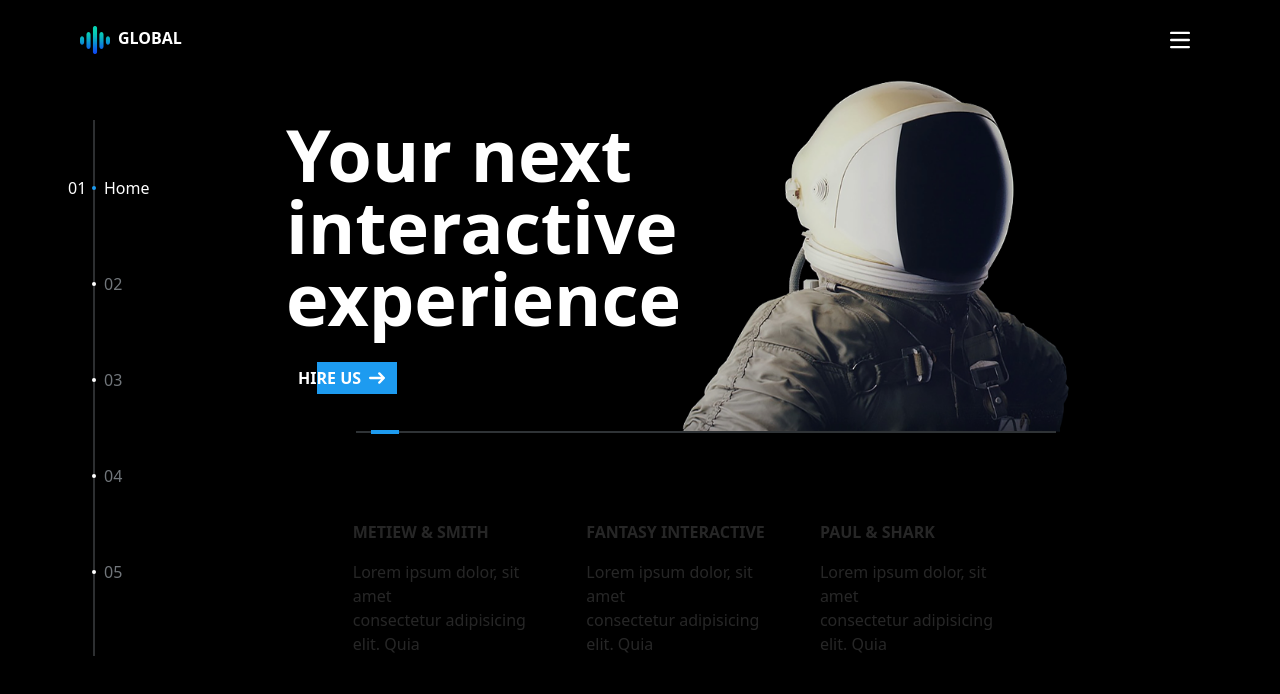
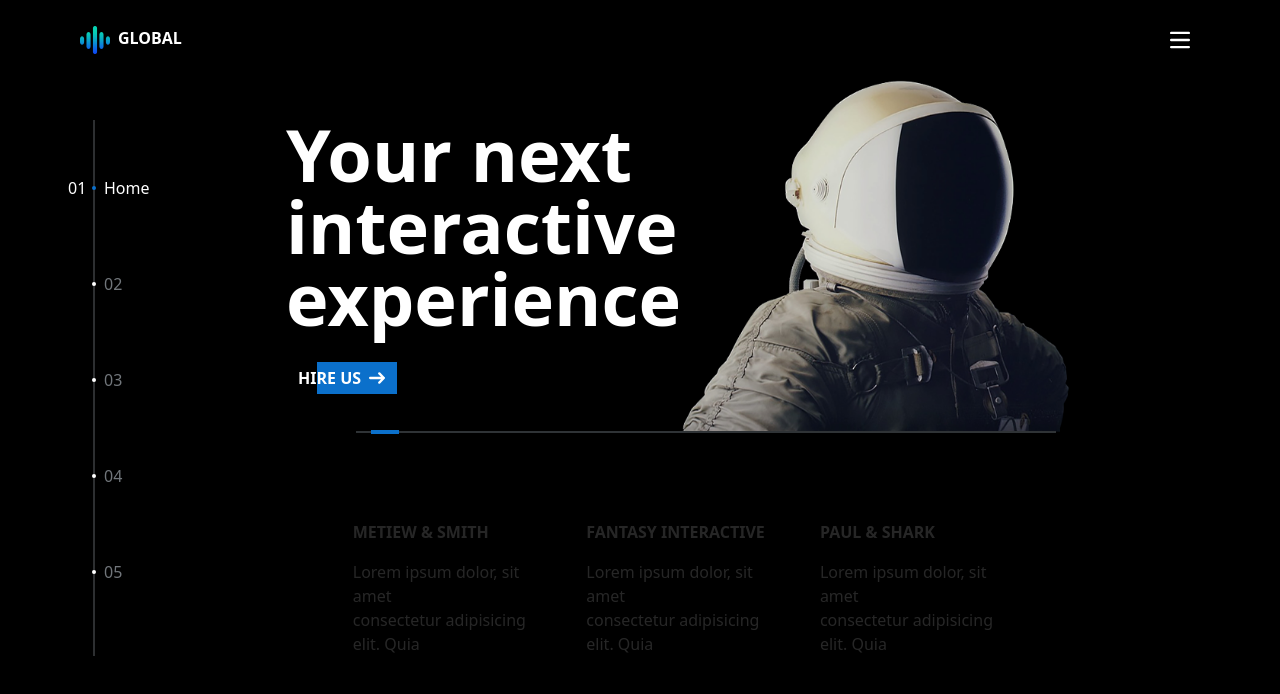
Before and after one commit to Eslam-Mohamed-G/global-next.js, a Next.js app: page / in a window 1280 px wide. Shown: the top 694 px of the page. Built offline with nearby package versions, Linux system fonts and the light colour scheme.

Commit message:
add color theme

```diff
--- a/src/app/globals.css
+++ b/src/app/globals.css
@@ -1,7 +1,7 @@
 @import "tailwindcss";
 
 @theme{
-    --color-blueColor: #1d9bf0;
+    --color-blueColor: #0B70CB;
     --color-textGray: #71767b;
     --color-textGrayLight: #e7e9ea;
     --color-borderGray: #2f3336;
```
